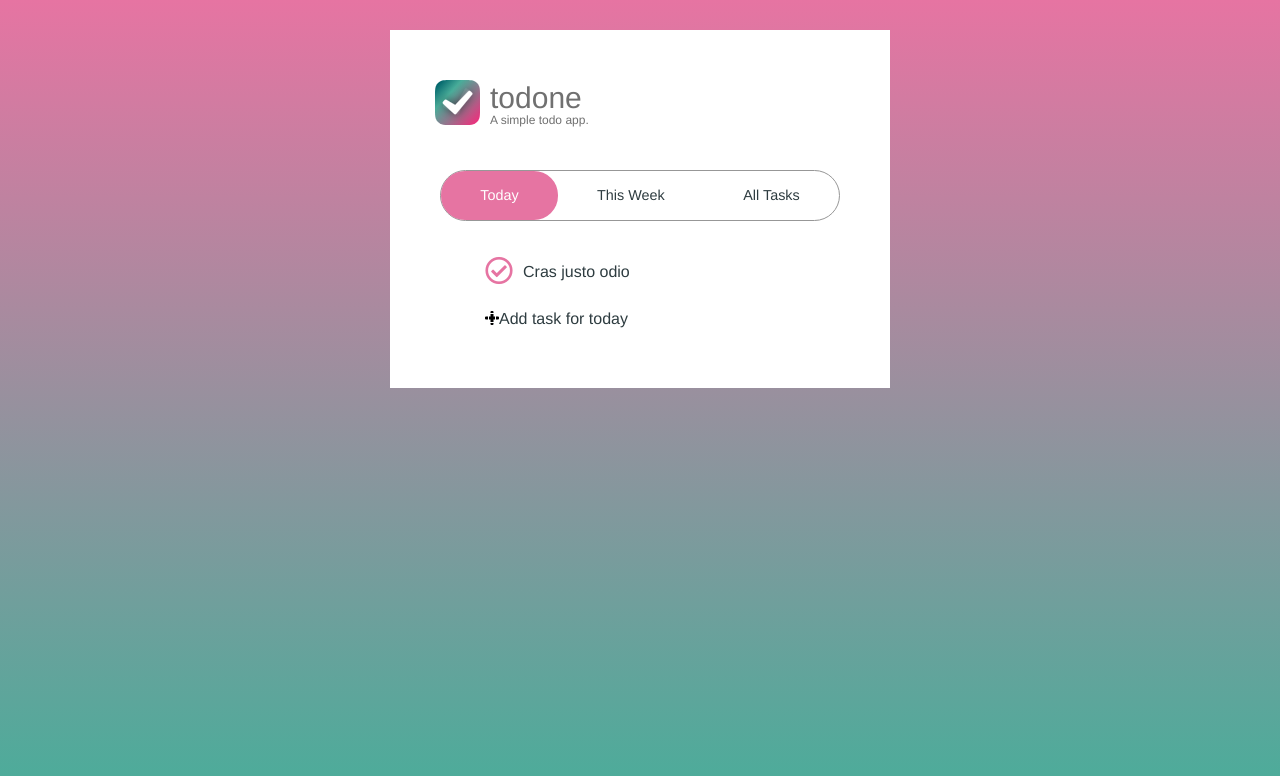
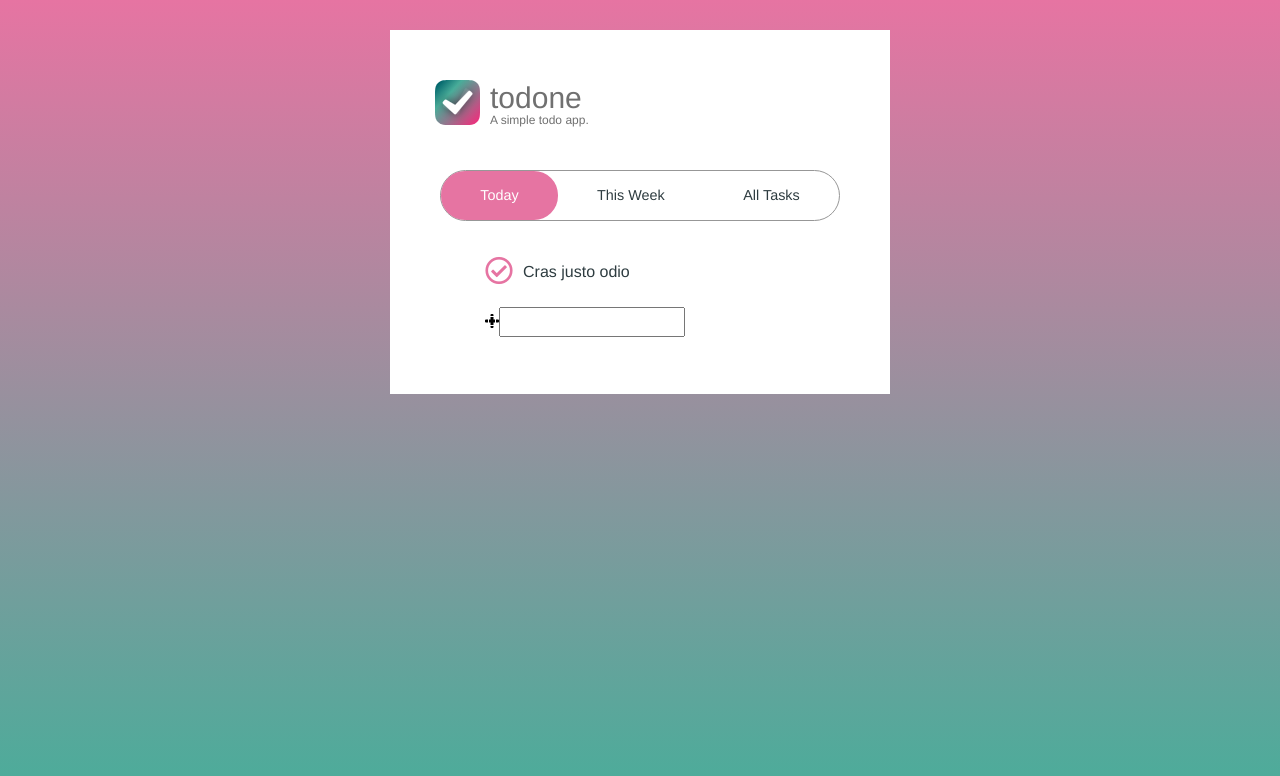
Before and after one commit to morrowdavidson/todone, a React (Create React App) app: page / in a window 1280 px wide. Both pictures are taken after a click on the button 492 px from the left and 317 px from the top of the page. Shown: the top 776 px of the page. Built offline with nearby package versions, Linux system fonts and the light colour scheme.

Commit message:
Add basic button to input

```diff
--- a/src/TodoList/TodoList.js
+++ b/src/TodoList/TodoList.js
@@ -1,17 +1,43 @@
-import React from 'react';
+import React, { Component } from 'react';
 import './TodoList.scss';
 import TodoItem from './TodoItem';
 
 
-const todoList = (props) => {
+class TodoList extends Component {
+  constructor(props) {
+    super(props);
+    this.state = {
+      enteringInput: false
+    };
+  }
+
+  inputToggleHandler = () => {
+    if (!this.state.enteringInput) {
+        this.setState({
+            enteringInput : true
+        })
+    } else {this.setState({
+        enteringInput : false
+    })
+    }
+  }
+
+  render(){
+    let buttonOrInput = null;
+
+    if (this.state.enteringInput) {
+        buttonOrInput = <li id={this.props.id + "ListInput"} className="list-group-item add-task-input"><button onClick={this.inputToggleHandler} className="fas fa-plus"></button><input onBlur={this.inputToggleHandler} id={this.props.id + "ListInputField"} type="text" /></li>
+    } else {
+        buttonOrInput = <li onClick={this.inputToggleHandler} id={this.props.id + "ListButton"} className="list-group-item add-task-button"><button className="fas fa-plus"></button>{this.props.buttonLabel}</li>
+    }
+
     return (
-        <ul className="list-group" id={props.id}>
-            <TodoItem />
-            <li id={props.id + "ListInput"} className="list-group-item add-task-input d-none"><button className="fas fa-plus"></button><input type="text" /></li>
-            <li id={props.id + "ListButton"} className="list-group-item add-task-button"><button className="fas fa-plus"></button>{props.buttonLabel}</li>
-        </ul>
+      <ul className="list-group" id={this.props.id}>
+        <TodoItem />
+        {buttonOrInput}
+      </ul>
     )
-
+  }
 };
 
-export default todoList;
+export default TodoList;
```
